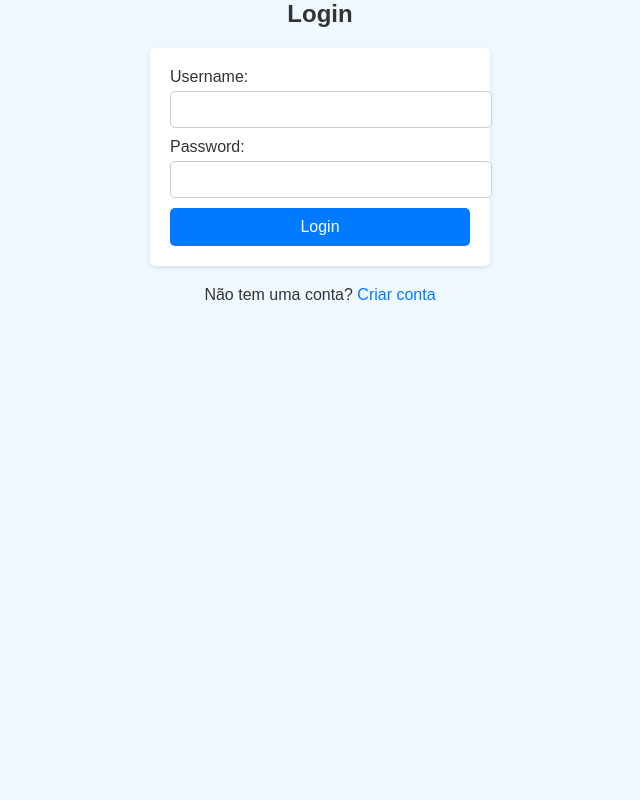
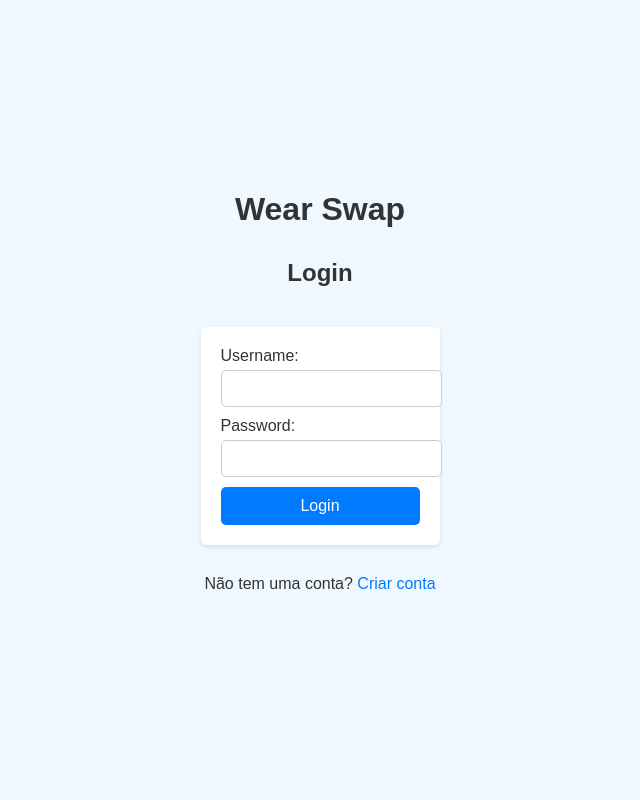
Before and after one commit to gantonioo003/TESTE, a Django app: page / in a window 1280 px wide. Shown: the whole page, without its empty margins (320-960 px from the left). Run offline with Django 5.2, Linux system fonts and the light colour scheme.

Commit message:
entrega02

```diff
--- a/wear_swaps/models.py
+++ b/wear_swaps/models.py
@@ -64,7 +64,7 @@ class ClothingItem(models.Model):
 
 
 
-class Produto(models.Model):
+class Produto1(models.Model):
     nome = models.CharField(max_length=100)
     descricao = models.TextField()
     preco = models.DecimalField(max_digits=8, decimal_places=2)
--- a/wear_swaps/templates/wear_swaps/login.html
+++ b/wear_swaps/templates/wear_swaps/login.html
@@ -11,12 +11,23 @@
             font-family: Arial, sans-serif; /* Fonte do texto */
             margin: 0;
             padding: 0;
+            display: flex;
+            flex-direction: column;
+            align-items: center;
+            justify-content: center;
+            height: 100vh;
+        }
+        h1 {
+            font-size: 32px;
+            color: #333; /* Cor do título */
+            text-align: center;
+            margin-top: 0;
         }
         h2 {
             font-size: 24px;
             color: #333; /* Cor do título */
             text-align: center;
-            margin-top: 0;
+            margin-top: 10px; /* Ajuste para afastar do título principal */
         }
         form {
             max-width: 300px;
@@ -66,7 +77,8 @@
     </style>
 </head>
 <body>
-    <h2>Login</h2>
+    <h1>Wear Swap</h1> <!-- Título principal -->
+    <h2>Login</h2> <!-- Título secundário -->
     {% if error_message %}
         <p>{{ error_message }}</p>
     {% endif %}
```
Also changed, not shown: wear_swaps/templates/wear_swaps/ver_produto.html (+22 -13 lines), db.sqlite3.
